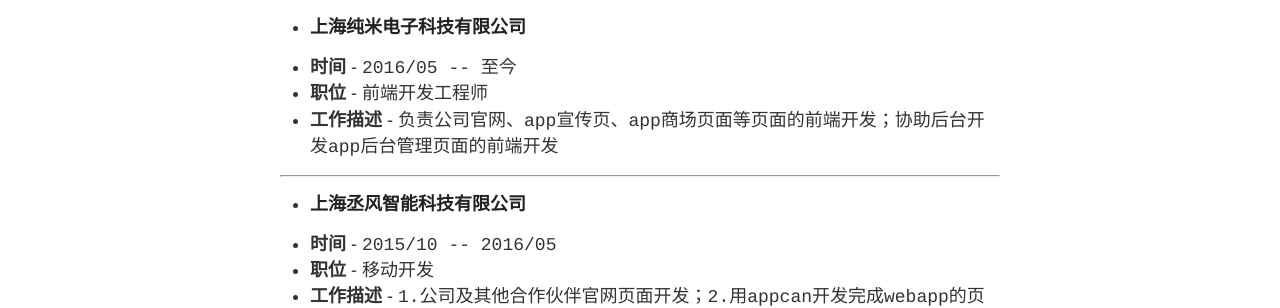
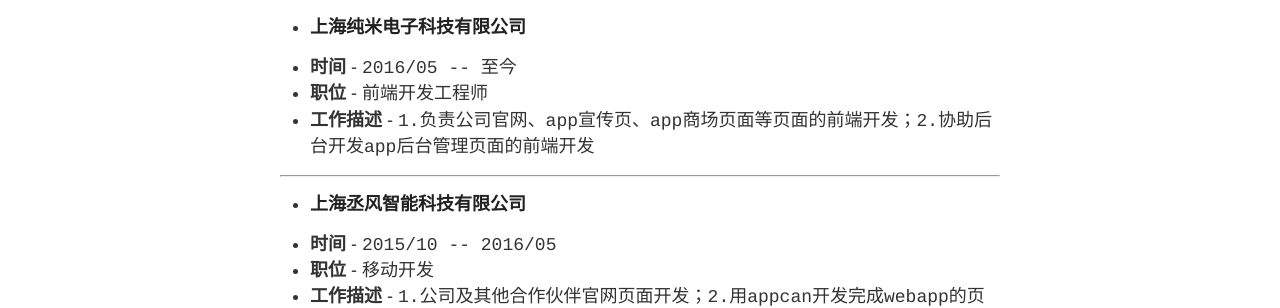
Before and after one commit to RaiyenXiao/RaiyenXiao, a Jekyll site: the page built from about.md, in a window 1280 px wide. Shown: the part 789-1097 px from the top of the page. Built offline with Jekyll 4.4.1, drawn with Linux system fonts in a browser that asks for light colours; nearby versions of some CDN libraries; our own code applies the rules of GitHub Pages for plain Markdown files.

Commit message:
修改个人信息

```diff
--- a/about.md
+++ b/about.md
@@ -10,7 +10,7 @@
 
 * **时间** - `2016/05 -- 至今`
 * **职位** - `前端开发工程师`
-* **工作描述** - `负责公司官网、app宣传页、app商场页面等页面的前端开发；协助后台开发app后台管理页面的前端开发`
+* **工作描述** - `1.负责公司官网、app宣传页、app商场页面等页面的前端开发；2.协助后台开发app后台管理页面的前端开发`
 
 ***
 
@@ -50,4 +50,4 @@
 
 ## 联系方式
 
-[xiaolinna0625@163.com](xiaolinna0625@163.com)
+[xiaolinna0625@163.com](mailto:xiaolinna0625@163.com)
```
